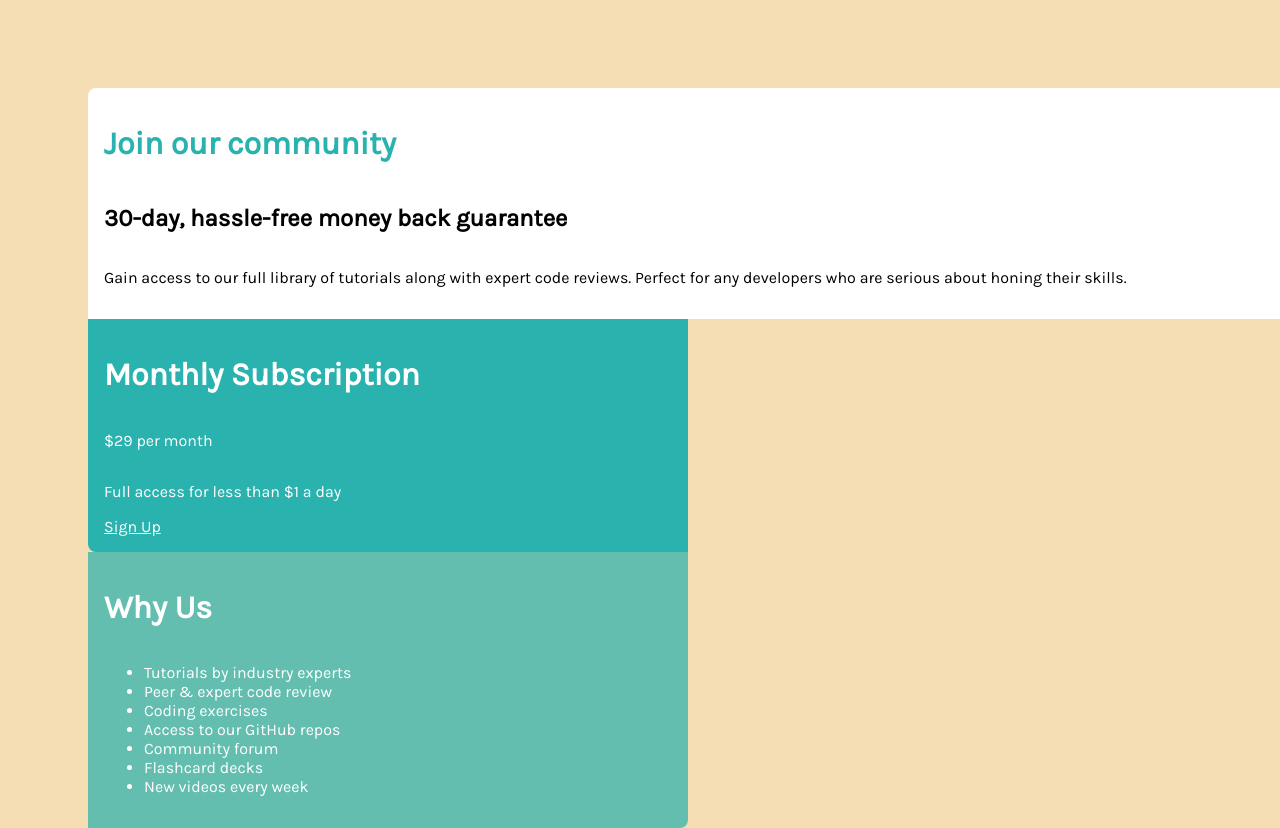
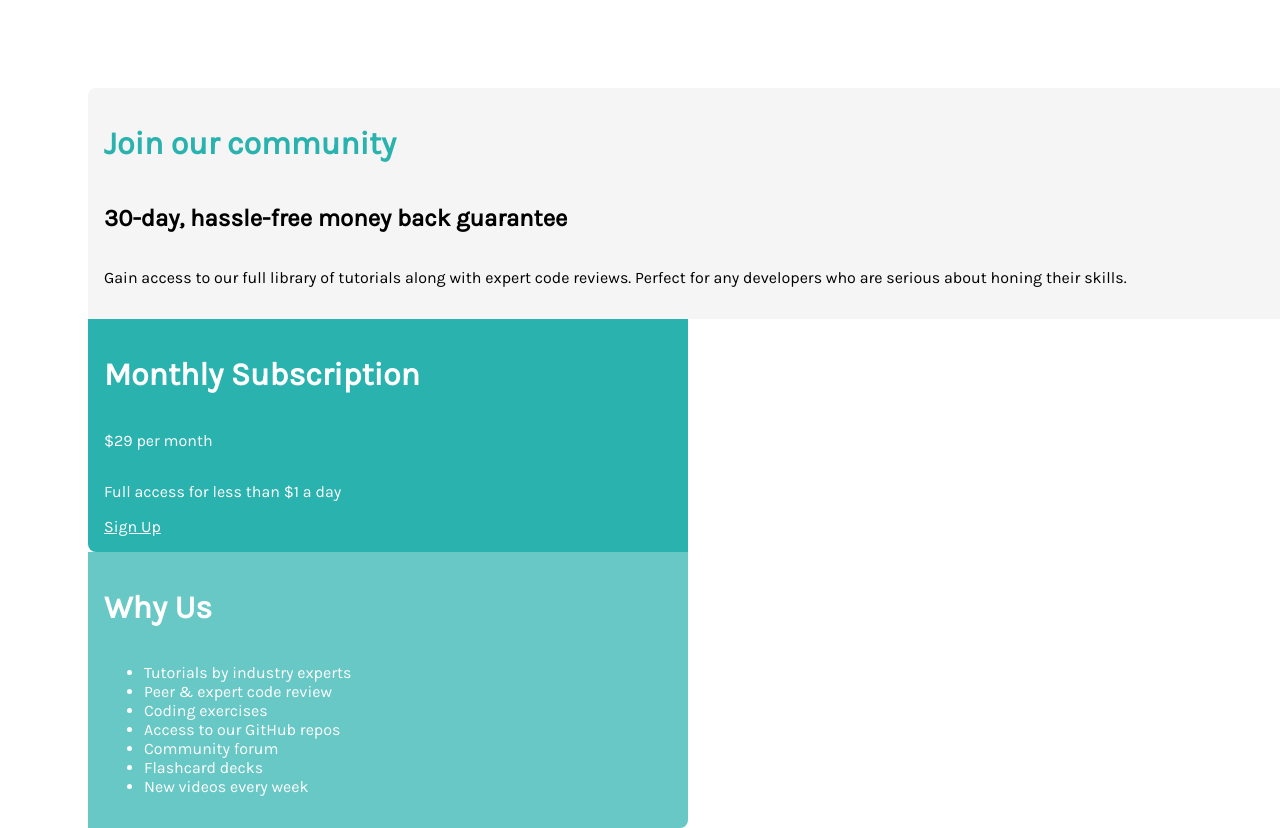
Before and after one commit to Lauti004/Ejercicio-Cards2, a plain HTML site: page index.html in a window 1280 px wide. Drawn offline with Linux system fonts and the light colour scheme.

Commit message:
Update 2

```diff
--- a/css/styles.css
+++ b/css/styles.css
@@ -5,7 +5,6 @@
 
 body {
     padding: 5em;
-    background-color: wheat;
 }
 
 .main-container {
@@ -18,7 +17,7 @@ body {
     border-top-right-radius: 8px;
     width: 1200px;
     font-family: 'Karla', sans-serif;
-    background-color: white;
+    background-color: whitesmoke;
 }
 
 .main-container h1 {
```
